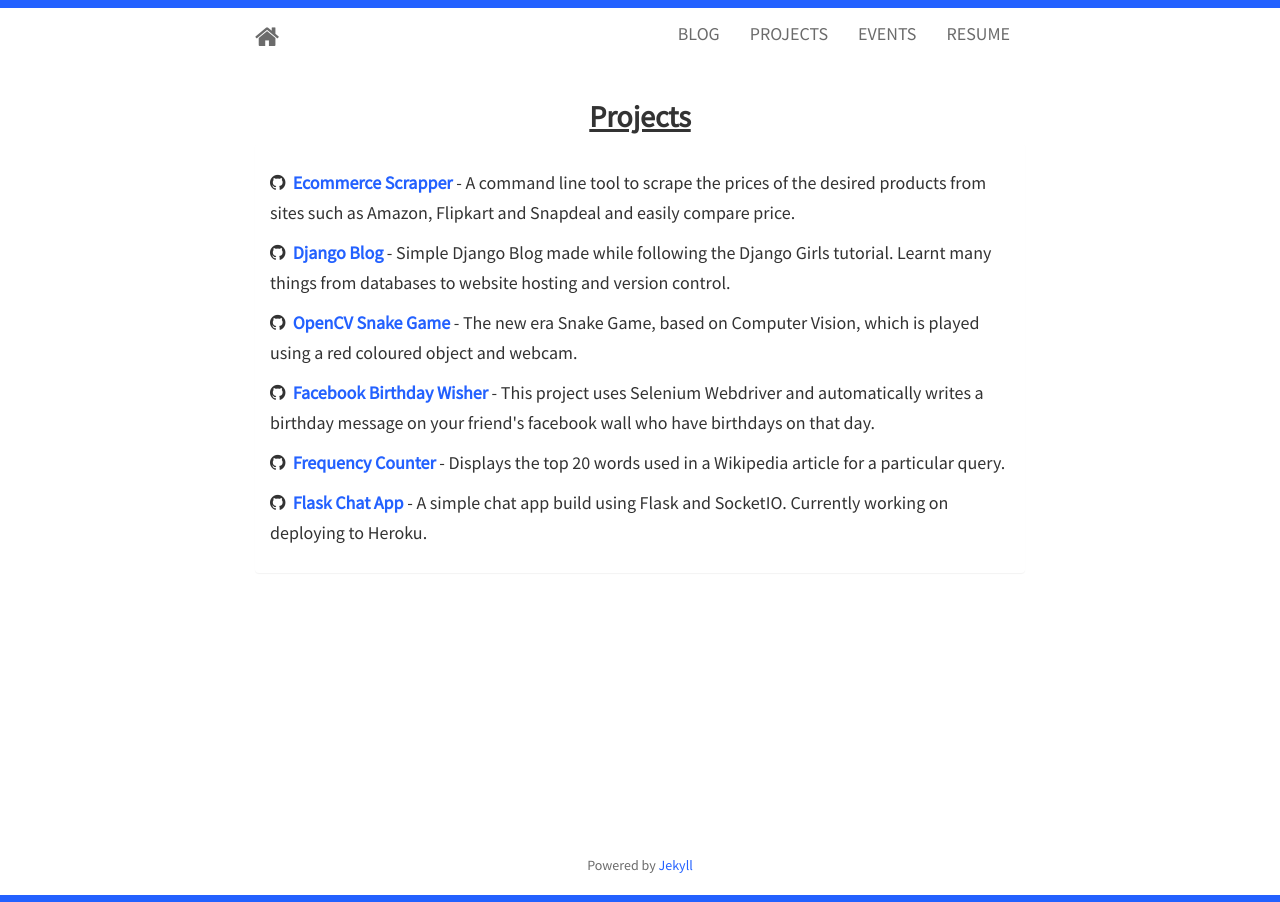
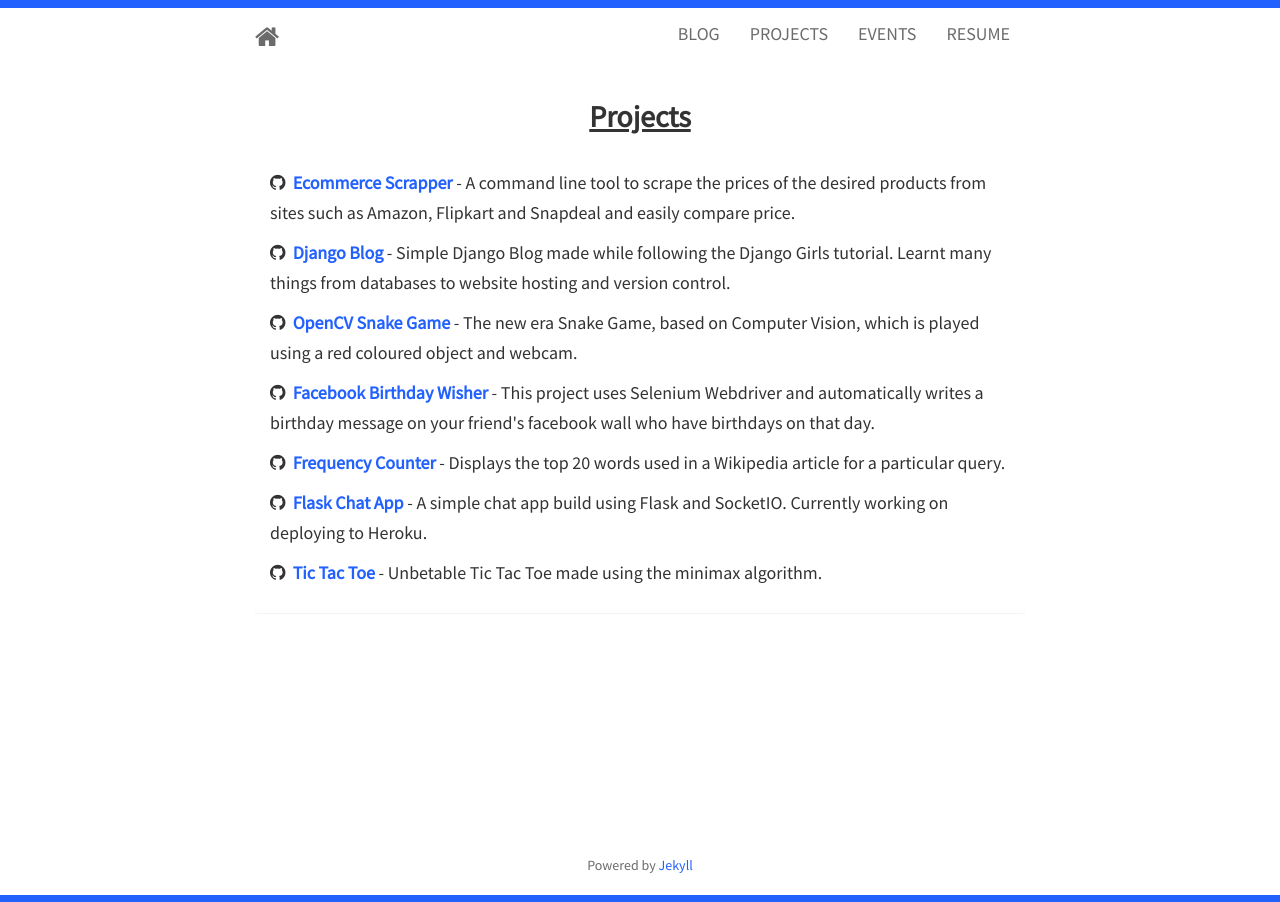
Before and after one commit to techytushar/techytushar.github.io, a Jekyll site: the page built from projects.html, in a window 1280 px wide. Built offline with Jekyll 4.4.1, drawn with Linux system fonts in a browser that asks for light colours; nearby versions of some CDN libraries.

Commit message:
added link in projects

```diff
--- a/_includes/projects.html
+++ b/_includes/projects.html
@@ -27,6 +27,10 @@
 			<i class="fa fa-github"></i>&nbsp;&nbsp;<strong><a href="https://github.com/techytushar/flask_chat_app">Flask Chat App</a></strong>
 			- A simple chat app build using Flask and SocketIO. Currently working on deploying to Heroku.
 		</h5>
+		<h5>
+				<i class="fa fa-github"></i>&nbsp;&nbsp;<strong><a href="https://github.com/techytushar/tic-tac-toe">Tic Tac Toe</a></strong>
+				- Unbetable Tic Tac Toe made using the minimax algorithm.
+		</h5>
     </div>
   </div>
 </div>
```
